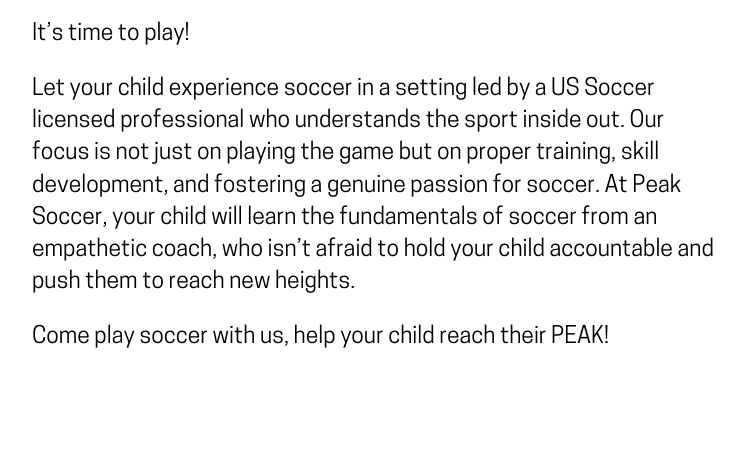
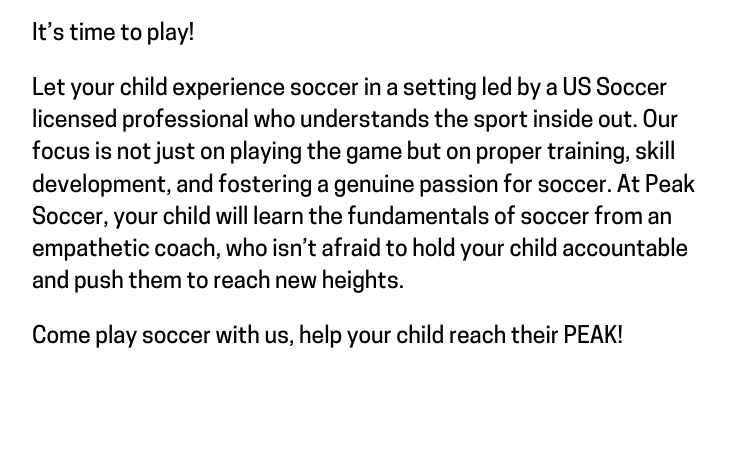
Before and after one commit to philphantastic/philphantastic.github.io, a Jekyll site: the page built from index.html, in a window 1280 px wide. Shown: the part 726-1196 px from the top of the page, without its empty margins (263-1007 px from the left). Built offline with Jekyll 4.4.1, drawn with Linux system fonts in a browser that asks for light colours; the list of posts is cut into pages by our own code.

Commit message:
Adjust fonts

```diff
--- a/css/fonts.css
+++ b/css/fonts.css
@@ -47,3 +47,11 @@
     font-stretch: normal;
     src:  url('../fonts/CooperHewitt-Heavy.woff') format('woff2');
 }
+
+@font-face {
+    font-family: 'cooper-hewitt';
+    font-style: normal;
+    font-weight: 500;
+    font-stretch: normal;
+    src:  url('../fonts/CooperHewitt-Medium.woff') format('woff2');
+}
--- a/css/poole.css
+++ b/css/poole.css
@@ -76,6 +76,7 @@ body {
 html {
   font-family: "cooper-hewitt", "IBM Plex Sans", "Avenir", sans-serif;
   line-height: 1.4;
+  font-weight: 500;
 }
 /*@media (min-width: 38em) {
   html {
```
